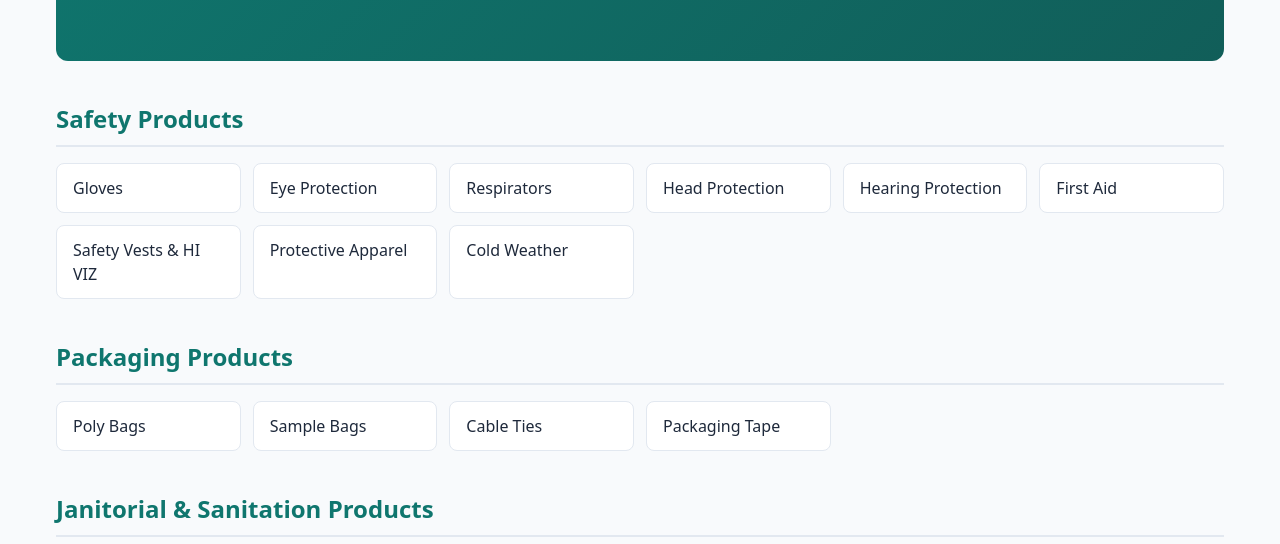
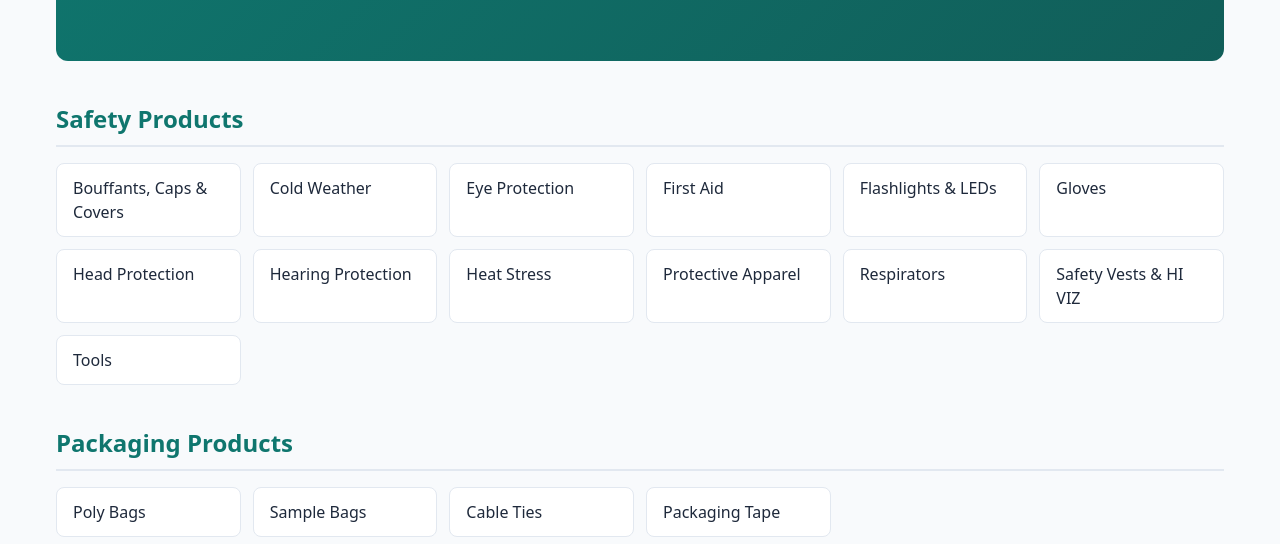
Before and after one commit to bmooney007/micropor-site, a plain HTML site: page index.html in a window 1280 px wide. Shown: the part 256-800 px from the top of the page. Drawn offline with Linux system fonts and the light colour scheme.

Commit message:
Add new Safety sub-categories and sort alphabetically

```diff
--- a/index.html
+++ b/index.html
@@ -35,15 +35,19 @@
     <div class="category-section" id="safety">
       <h2>Safety Products</h2>
       <div class="subcats">
+        <a href="#">Bouffants, Caps & Covers</a>
+        <a href="#">Cold Weather</a>
+        <a href="categories/eye-protection.html">Eye Protection</a>
+        <a href="categories/first-aid.html">First Aid</a>
+        <a href="#">Flashlights & LEDs</a>
         <a href="categories/gloves.html">Gloves</a>
-        <a href="categories/eye-protection.html">Eye Protection</a>
-        <a href="categories/respirators.html">Respirators</a>
         <a href="categories/head-protection.html">Head Protection</a>
         <a href="categories/hearing-protection.html">Hearing Protection</a>
-        <a href="categories/first-aid.html">First Aid</a>
+        <a href="#">Heat Stress</a>
+        <a href="categories/safety-vests.html">Protective Apparel</a>
+        <a href="categories/respirators.html">Respirators</a>
         <a href="categories/safety-vests.html">Safety Vests & HI VIZ</a>
-        <a href="categories/safety-vests.html">Protective Apparel</a>
-        <a href="#">Cold Weather</a>
+        <a href="#">Tools</a>
       </div>
     </div>
 
```
